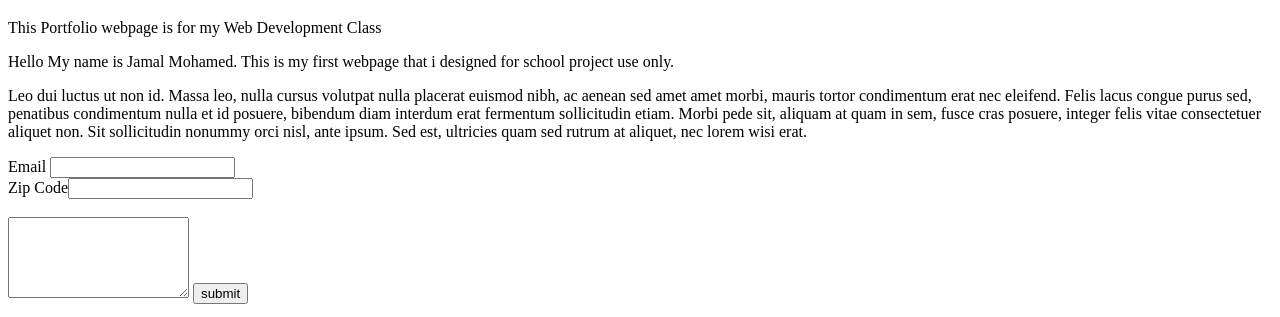
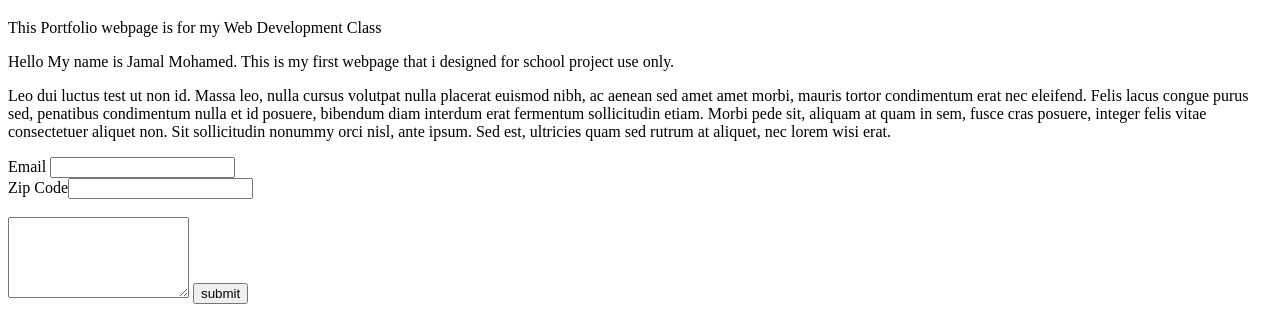
Before and after one commit to aweisjamal/DevOps-Test-Repository, a plain HTML site: page index.html in a window 1280 px wide. Shown: the part 216-533 px from the top of the page. Drawn offline with Linux system fonts and the light colour scheme; a web font is replaced by a local one.

Commit message:
Update index.html

```diff
--- a/index.html
+++ b/index.html
@@ -36,7 +36,7 @@
       <article>
             <p> This Portfolio webpage is for my Web Development Class </p>
           <p>Hello My name is Jamal Mohamed. This is my first webpage that i designed for school project use only.</p>
-        <p>Leo dui luctus ut non id. Massa leo, nulla cursus volutpat nulla placerat euismod nibh, ac aenean sed amet amet morbi, mauris tortor condimentum erat nec eleifend. Felis lacus congue purus sed, penatibus condimentum nulla et id posuere, bibendum diam interdum erat fermentum sollicitudin etiam. Morbi pede sit, aliquam at quam in sem, fusce cras posuere, integer felis vitae consectetuer aliquet non. Sit sollicitudin nonummy orci nisl, ante ipsum. Sed est, ultricies quam sed rutrum at aliquet, nec lorem wisi erat.</p>
+        <p>Leo dui luctus test ut non id. Massa leo, nulla cursus volutpat nulla placerat euismod nibh, ac aenean sed amet amet morbi, mauris tortor condimentum erat nec eleifend. Felis lacus congue purus sed, penatibus condimentum nulla et id posuere, bibendum diam interdum erat fermentum sollicitudin etiam. Morbi pede sit, aliquam at quam in sem, fusce cras posuere, integer felis vitae consectetuer aliquet non. Sit sollicitudin nonummy orci nisl, ante ipsum. Sed est, ultricies quam sed rutrum at aliquet, nec lorem wisi erat.</p>
       </article>
   </section>
         <section>
```
